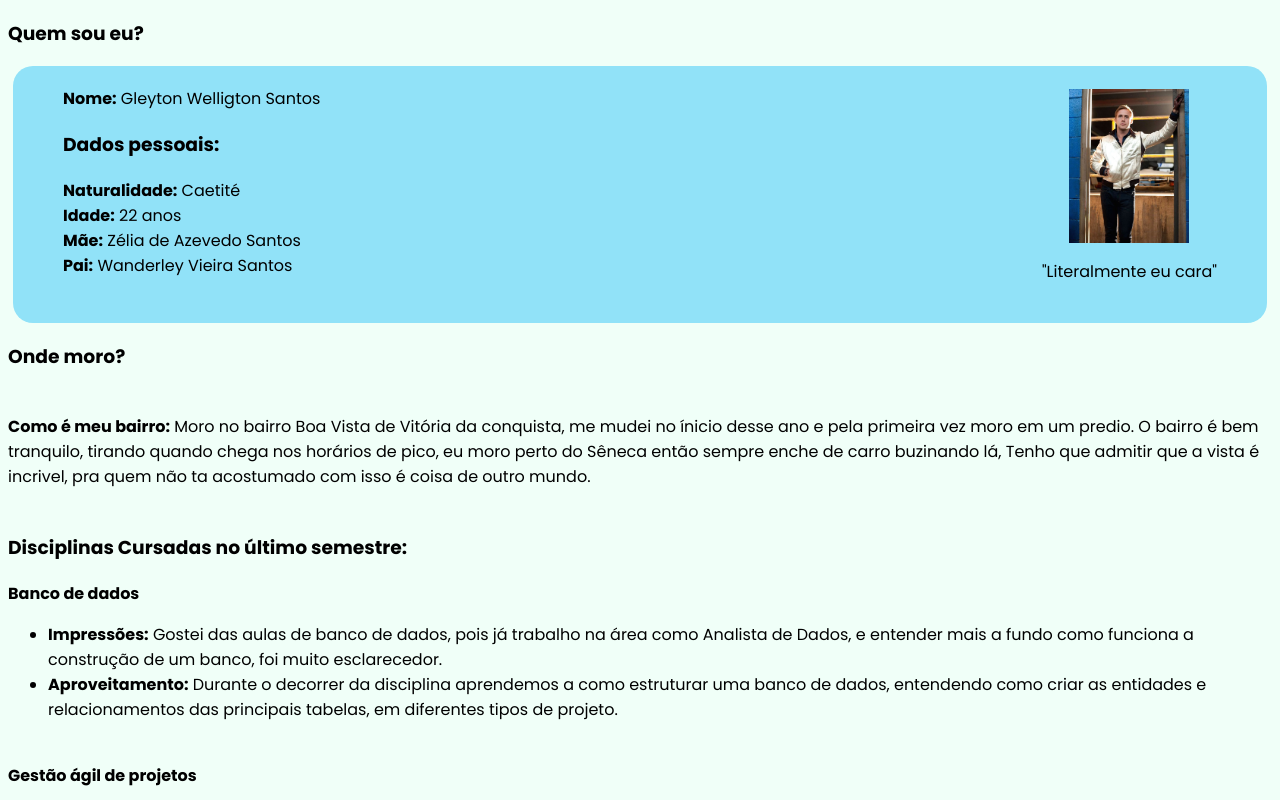
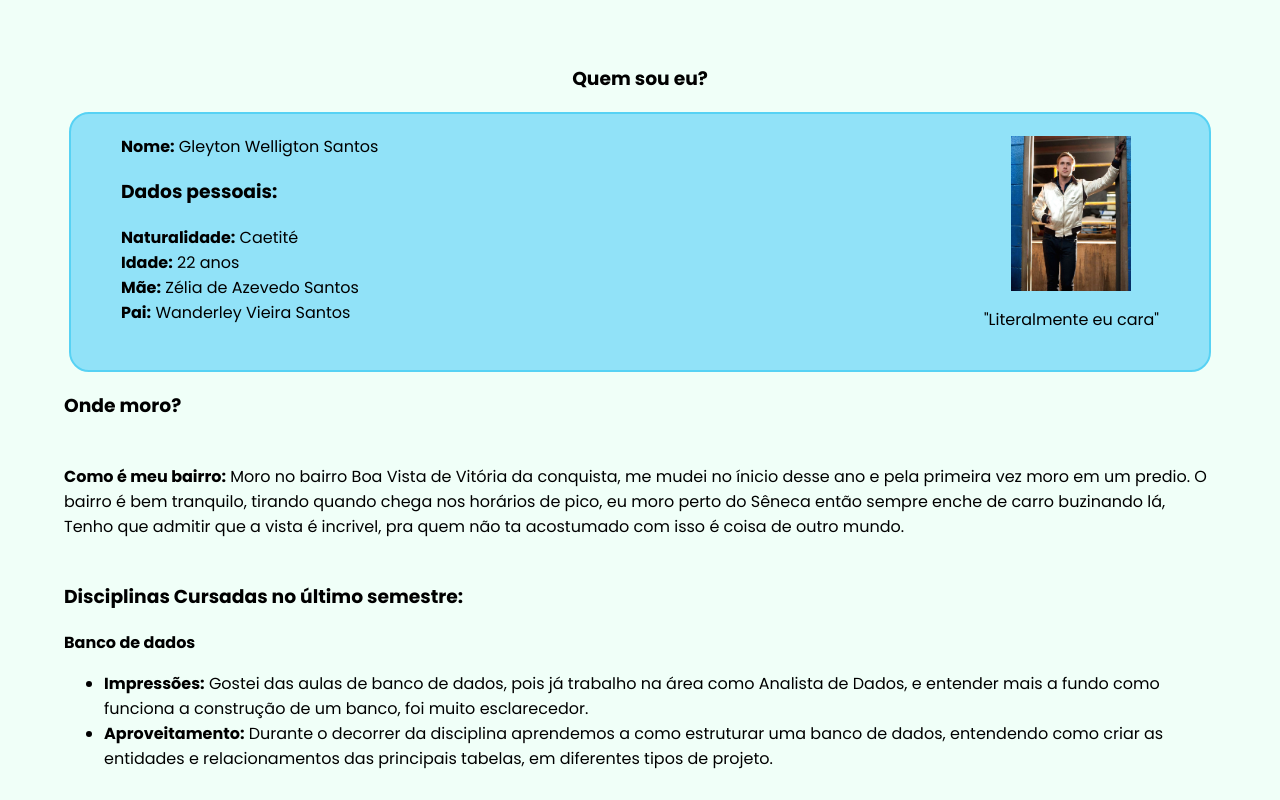
Before and after one commit to mosquito-zzzzz/atividade-ftc-webdev, a plain HTML site: page index.html in a window 1280 px wide. Shown: the top 800 px of the page. Drawn offline with Linux system fonts and the light colour scheme.

Commit message:
centered text and changed my info border

```diff
--- a/style.css
+++ b/style.css
@@ -6,11 +6,18 @@ html {
 }
 
 body {
+  margin: 5%;
   background-color: #f0fff8;
   font-family: "Poppins", sans-serif;
+}
 
-;
+#qm-sou-eu {
+  display: flex;
+  flex-direction: column;
+  align-items: center;
+  justify-content: center;
 }
+
 .persContainer{
   display: flex;
   justify-content: space-between;
@@ -19,14 +26,16 @@ body {
   padding: 20px 50px 20px 50px;
   margin: 5px;
   border-radius: 20px;
-  /*box-shadow: 0 8px 8px 0 rgb(97, 97, 97, 0.2), 0 6px 20px 0;*/
+  border: 2px solid hsl(193, 88%, 65%)
 }
+
 .imgAvatar{
   display: flex;
   flex-direction: column;
   align-items: center;
   justify-content: center;
 }
+
 .persData{
 
 }
```
